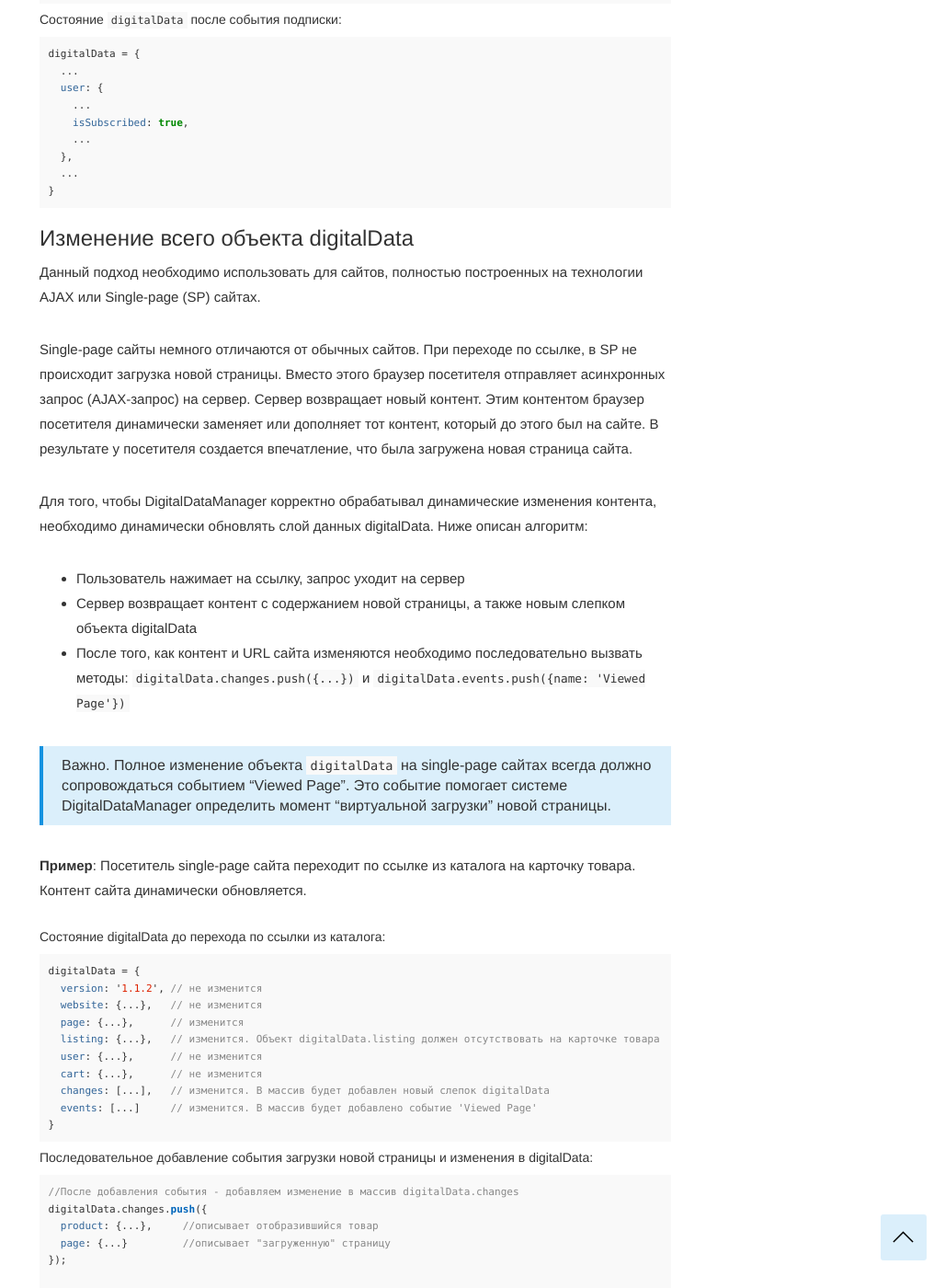
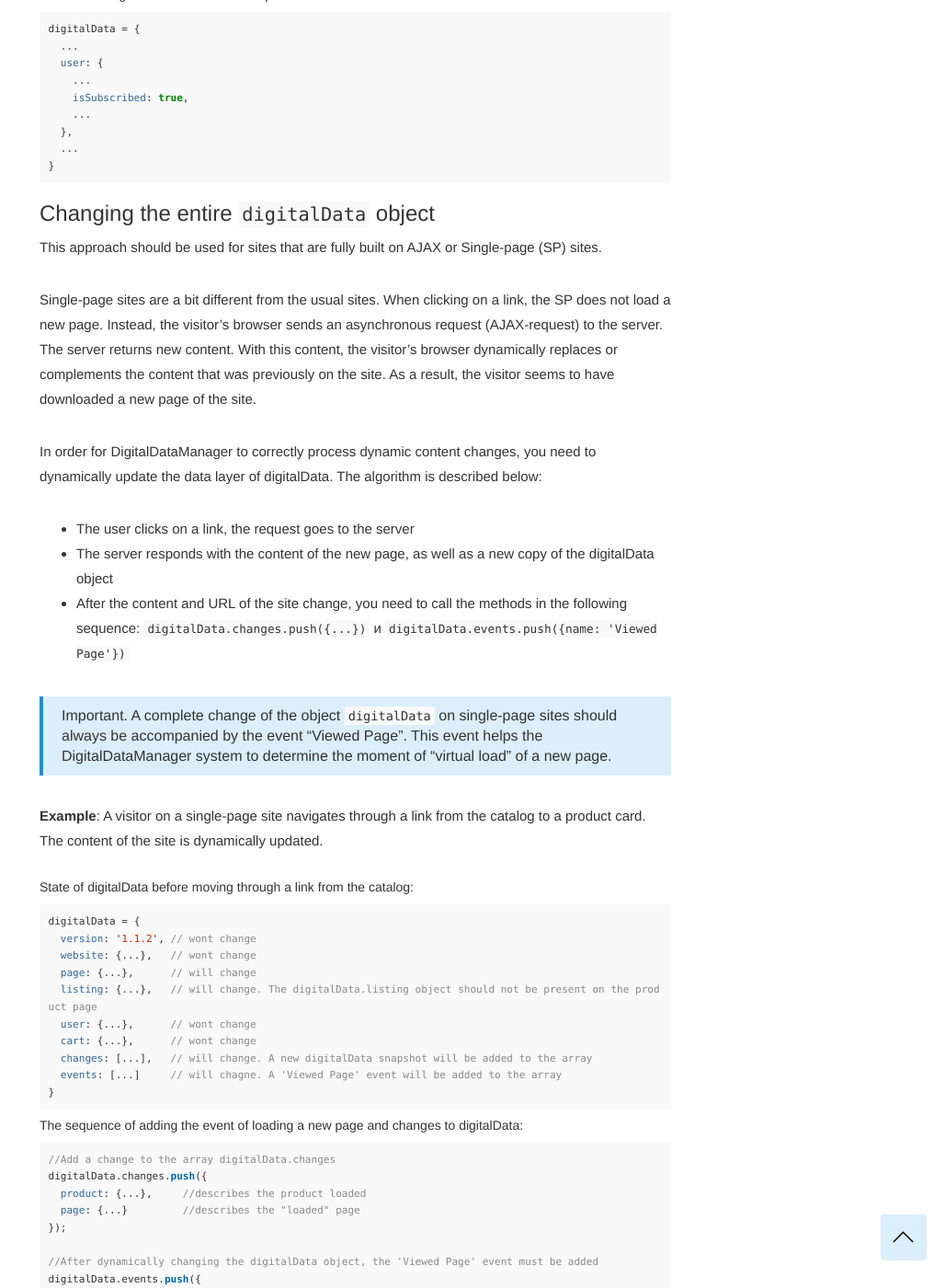
Before and after one commit to segmentstream-com/segmentstream-com.github.io, a Jekyll site: the page built from _docs/digitaldata/changes.md, in a window 1280 px wide and 1400 px high, scrolled down 1458 px. Shown: the whole window at 92% size, without its empty margins (252-1280 px from the left). Built offline with Jekyll 4.4.1, drawn with Linux system fonts in a browser that asks for light colours; nearby versions of some CDN libraries; some of the changed text lies outside the part shown.

Commit message:
push eng

````diff
--- a/_docs/digitaldata/changes.md
+++ b/_docs/digitaldata/changes.md
@@ -6,26 +6,26 @@
 order: 1
 ---
 
-Часто бывает необходимо изменить содержание переменной `digitalData` без перезагрузки страницы. Например: при подписке на рассылку, добавлении товара в корзину, авторизации, регистрации и многих других событиях. В таком случае следуют использовать конструкцию вида `digitalData.changes.push(...)`. DigitalDataManager "слушает" изменение массива `digitalData.changes` и автоматически обновляет соответствующие элементы объекта `digitalData`.
+It is often necessary to change the contents of the `digitalData` variable without reloading the page. For example: when subscribing to a newsletter, adding a product to the cart, logging in, registering, and many other events. In this case, you should use the construct in the form of `digitalData.changes.push (...)`. DigitalDataManager "listens" to the change of the array `digitalData.changes` and automatically updates the corresponding elements of the `digitalData` object.
 
-> Мы настоятельно не рекомендуем изменять содержимое `digitalData` прямым переопределением элементов вида `digitalData.user.name` = 'Иван'.
+> We strongly do not recommend changing the contents of `digitalData` by directly overriding elements in the form of `digitalData.user.name` = 'Ivan'.
 
-### Существует 2 вида использования метода changes:
+### There are 2 ways to use the changes method:
 ------
 <ul class="page-navigation">
-  <li><a href="#0">Изменение конкретной переменной</a></li>
-  <li><a href="#1">Изменение всего объекта `digitalData`</a></li>
+  <li><a href="#0">Changing a specific variable</a></li>
+  <li><a href="#1">Changing the entire `digitalData` object</a></li>
 </ul>
 
-### <a name="0"></a>Изменение конкретной переменной
-Если необходимо динамически изменить значение одной переменной, в массив `digitalData.changes` должен быть добавлен специальный массив из 3-х элементов:
- - Имя переменной объекта `digitalData`, значение которой необходимо динамически изменить
- - Объект, Строка или Число, которые заменят значение переменной
- - Название источника изменения данных
+### <a name="0"></a>Changing a specific variable
+If you need to dynamically change the value of one variable, a special array of 3 elements must be added to the array `digitalData.changes`:
+ - The name of the `digitalData` variable the value of which must be dynamically changed
+ - An object, a String, or a Number that will replace the value of a variable
+ - Name of the source of the data change
 
-**Пример**: Посетитель сайта подписывается на рассылку. Информация о том, что посетитель успешно подписался отображается без перезагрузки страницы. В этот момент необходимо изменить значение переменной `digitalData.user.isSubscribed` с false на true.
+**Example**: The visitor of the site subscribes to the newsletter. The information that the visitor has successfully subscribed is displayed without reloading the page. At this point, you need to change the value of the variable `digitalData.user.isSubscribed` from false to true.
 
-##### Состояние digitalData до события подписки:
+##### State of the digitalData before the subscription event:
 ```javascript
 digitalData = {
   ...
@@ -38,21 +38,21 @@
 }
 ```
 
-##### Последовательное добавление события и изменения в `digitalData`:
+##### The sequence of adding the event and changes in `digitalData`:
 ```javascript
-//После возвращения с сервера сигнала об успешно подписке - добавляем событие в массив digitalData.events
+//After the server responds, confirming a successful subscription - we add the event to the array digitalData.events
 digitalData.events.push({
   category: 'Email',
   name: 'Subscribed',
   user: {...}
 });
 
-//После добавления события - добавляем изменение в массив digitalData.changes
+//After adding the event - add a change to the digitalData.changes array
 digitalData.changes.push(['user.isSubscribed', true, 'Source Code']);
 ```
 
 
-##### Состояние `digitalData` после события подписки:
+##### State of the digitalData after the subscription event:
 ```javascript
 digitalData = {
   ...
@@ -65,62 +65,62 @@
 }
 ```
 
-### <a name="1"></a>Изменение всего объекта digitalData
-Данный подход необходимо использовать для сайтов, полностью построенных на технологии AJAX или Single-page (SP) сайтах.
+### <a name="1"></a>Changing the entire `digitalData` object
+This approach should be used for sites that are fully built on AJAX or Single-page (SP) sites.
 
-Single-page сайты немного отличаются от обычных сайтов. При переходе по ссылке, в SP не происходит загрузка новой страницы. Вместо этого браузер посетителя отправляет асинхронных запрос (AJAX-запрос) на сервер. Сервер возвращает новый контент. Этим контентом браузер посетителя динамически заменяет или дополняет тот контент, который до этого был на сайте. В результате у посетителя создается впечатление, что была загружена новая страница сайта.
+Single-page sites are a bit different from the usual sites. When clicking on a link, the SP does not load a new page. Instead, the visitor's browser sends an asynchronous request (AJAX-request) to the server. The server returns new content. With this content, the visitor's browser dynamically replaces or complements the content that was previously on the site. As a result, the visitor seems to have downloaded a new page of the site.
 
-Для того, чтобы DigitalDataManager корректно обрабатывал динамические изменения контента, необходимо динамически обновлять слой данных digitalData. Ниже описан алгоритм:
+In order for DigitalDataManager to correctly process dynamic content changes, you need to dynamically update the data layer of digitalData. The algorithm is described below:
 
-- Пользователь нажимает на ссылку, запрос уходит на сервер
-- Сервер возвращает контент с содержанием новой страницы, а также новым слепком объекта digitalData
-- После того, как контент и URL сайта изменяются необходимо последовательно вызвать методы: `digitalData.changes.push({...})` и `digitalData.events.push({name: 'Viewed Page'})`
+- The user clicks on a link, the request goes to the server
+- The server responds with the content of the new page, as well as a new copy of the digitalData object
+- After the content and URL of the site change, you need to call the methods in the following sequence: `digitalData.changes.push({...})` и `digitalData.events.push({name: 'Viewed Page'})`
 
-> Важно. Полное изменение объекта `digitalData` на single-page сайтах всегда должно сопровождаться событием "Viewed Page". Это событие помогает системе DigitalDataManager определить момент "виртуальной загрузки" новой страницы.
+> Important. A complete change of the object `digitalData` on single-page sites should always be accompanied by the event "Viewed Page". This event helps the DigitalDataManager system to determine the moment of "virtual load" of a new page.
 
-**Пример**: Посетитель single-page сайта переходит по ссылке из каталога на карточку товара. Контент сайта динамически обновляется.
+**Example**: A visitor on a single-page site navigates through a link from the catalog to a product card. The content of the site is dynamically updated.
 
-##### Состояние digitalData до перехода по ссылки из каталога:
+##### State of digitalData before moving through a link from the catalog:
 ```javascript
 digitalData = {
-  version: '1.1.2', // не изменится
-  website: {...},   // не изменится
-  page: {...},      // изменится
-  listing: {...},   // изменится. Объект digitalData.listing должен отсутствовать на карточке товара
-  user: {...},      // не изменится
-  cart: {...},      // не изменится
-  changes: [...],   // изменится. В массив будет добавлен новый слепок digitalData
-  events: [...]     // изменится. В массив будет добавлено событие 'Viewed Page'
+  version: '1.1.2', // wont change
+  website: {...},   // wont change
+  page: {...},      // will change
+  listing: {...},   // will change. The digitalData.listing object should not be present on the product page
+  user: {...},      // wont change
+  cart: {...},      // wont change
+  changes: [...],   // will change. A new digitalData snapshot will be added to the array
+  events: [...]     // will chagne. A 'Viewed Page' event will be added to the array
 }
 ```
 
-##### Последовательное добавление события загрузки новой страницы и изменения в digitalData:
+##### The sequence of adding the event of loading a new page and changes to digitalData:
 ```javascript
-//После добавления события - добавляем изменение в массив digitalData.changes
+//Add a change to the array digitalData.changes
 digitalData.changes.push({
-  product: {...},     //описывает отобразившийся товар
-  page: {...}         //описывает "загруженную" страницу
+  product: {...},     //describes the product loaded
+  page: {...}         //describes the "loaded" page
 });
 
-//После динамического изменения объекта digitalData необходимо добавить событие 'Viewed Page'
+//After dynamically changing the digitalData object, the 'Viewed Page' event must be added
 digitalData.events.push({
   name: 'Viewed Page',
 });
 ```
-> Обратите внимание на последовательность: сначала изменение объекта, затем событие "Viewed Page"
+> Note the sequence: first change the object, then add the event "Viewed Page"
 
-##### Состояние digitalData после загрузки карточки товара:
+##### State of digitalData after loading the product page:
 ```javascript
 digitalData = {
-  version: '1.1.2', // не изменился
-  website: {...},   // не изменился
-  page: {...},      // изменился. Заменен объектом из метода changes
-  product: {...},   // добавлен.
-  user: {...},      // не изменился
-  cart: {...},      // не изменился
-  changes: [...],   // изменился. Добавлен измененный объект
-  events: [...]     // изменился. Добавлено событие "Viewed Page"
+  version: '1.1.2', // didnt change
+  website: {...},   // didnt change
+  page: {...},      // changed with the object pushed to changes
+  product: {...},   // added.
+  user: {...},      // didnt change
+  cart: {...},      // didnt change
+  changes: [...],   // changed. Added the changed object
+  events: [...]     // changed. Added the "Viewed Page" event
 }
 ```
 
-> Важно. Если в новом объекте не будут использованы ключи "version", "user", "context", "cart", "website" - содержания соответствующих переменных останется без изменений.
+> Important. If the keys "version", "user", "context", "cart", "website" are not used in the new object, the contents of the corresponding variables will remain unchanged.
````
